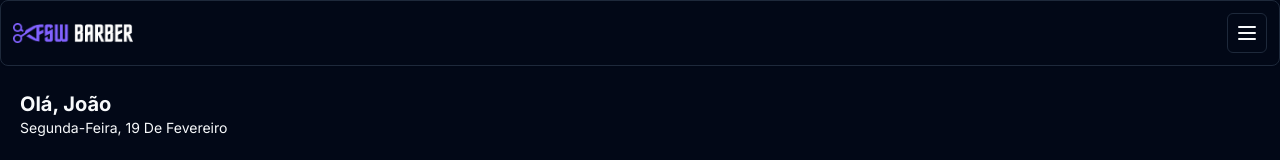
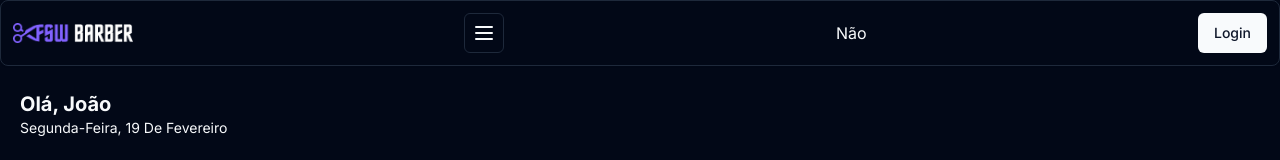
Before and after one commit to Felipe23-devTec/BBarbearia-Imersao-Full-stack, a Next.js app: page / in a window 1280 px wide. Shown: the top 160 px of the page. Built offline with nearby package versions, Linux system fonts and the light colour scheme; no server answers; the database is empty.

Commit message:
add auth google conta gmail

```diff
--- a/api/auth/[...nextauth]/route.ts
+++ b/app/api/auth/[...nextauth]/route.ts
@@ -1,16 +1,16 @@
 import { db } from "@/lib/prisma";
 import { PrismaAdapter } from "@auth/prisma-adapter";
 import nextAuth from "next-auth";
-import NextAuth from "next-auth";
 import { Adapter } from 'next-auth/adapters';
 import GoogleProvider from 'next-auth/providers/google';
 
 const handler = nextAuth({
+    secret: process.env.NEXTAUTH_SECRET,
     adapter: PrismaAdapter(db) as Adapter,
     providers: [
         GoogleProvider({
             clientId: process.env.GOOGLE_CLIENT_ID as string,
-            clientSecret: process.env.SECRET as string
+            clientSecret: process.env.GOOGLE_CLIENT_SECRET as string
 
         })
     ]
--- a/app/layout.tsx
+++ b/app/layout.tsx
@@ -2,6 +2,7 @@ import type { Metadata } from "next";
 import { Inter } from "next/font/google";
 import "./globals.css";
 import Footer from "@/components/footer";
+import AuthProvider from "./providers/auth";
 
 const inter = Inter({ subsets: ["latin"] });
 
@@ -18,7 +19,8 @@ export default function RootLayout({
   return (
     <html lang="en">
       <body className={`${inter.className} dark`}>
-          {children}
+      <AuthProvider>{children}</AuthProvider>
+
         <Footer/>
       </body>
 
--- /dev/null
+++ b/app/providers/auth.tsx
@@ -0,0 +1,10 @@
+"use client";
+
+import { SessionProvider } from "next-auth/react";
+import { ReactNode } from "react";
+
+const AuthProvider = ({ children }: { children: ReactNode }) => {
+  return <SessionProvider>{children}</SessionProvider>;
+};
+
+export default AuthProvider;
--- a/components/header.tsx
+++ b/components/header.tsx
@@ -1,8 +1,18 @@
+"use client";
 import { MenuIcon } from "lucide-react";
+
 import { Button } from "./ui/button";
 import { Card, CardContent } from "./ui/card";
 import Image from "next/image";
-export default function Header() {
+import{signIn, signOut, useSession} from "next-auth/react"
+export default  function Header() {
+  const {data} = useSession();
+  const handleLogin = async () =>{
+    await signIn();
+  }
+  const handleSair = async () =>{
+    await signOut();
+  }
   return (
     <Card>
       <CardContent className="p-3 flex items-center justify-between">
@@ -10,6 +20,10 @@ export default function Header() {
         <Button variant="outline" size="icon">
           <MenuIcon/>
         </Button>
+        {data?.user ? (<h2>{data.user.name}</h2>) : (<h2>Não</h2>)}
+
+        {data?.user ?(<Button onClick={handleSair}>SAIR</Button>) : (<Button onClick={handleLogin}>Login</Button>)}
+
       </CardContent>
     </Card>
   )
```
